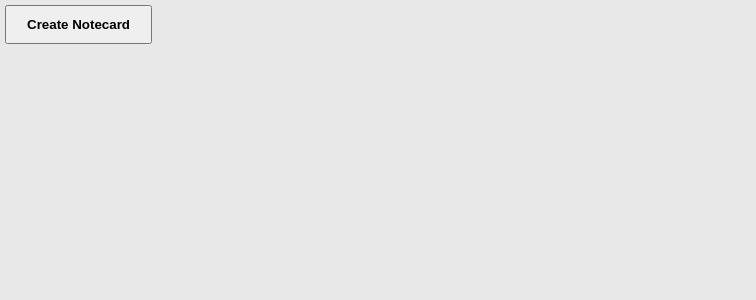
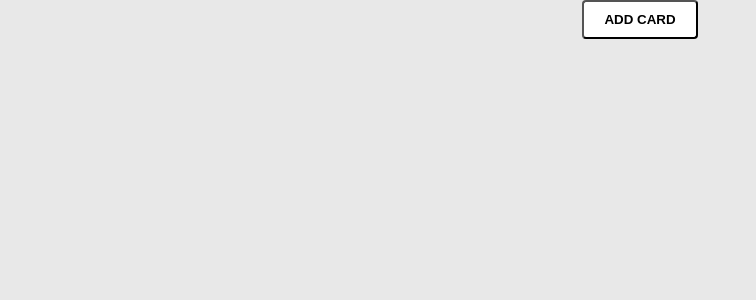
Before and after one commit to kishankarthi7/React-grid-notecard, a React (Create React App) app: page / in a window 1280 px wide. Shown: the top 300 px of the page, without its empty margins (0-756 px from the left). Built offline with nearby package versions, Linux system fonts and the light colour scheme.

Commit message:
adding cards dynamically

```diff
--- a/src/App.js
+++ b/src/App.js
@@ -1,10 +1,65 @@
 import React from 'react';
 import './App.css';
-import NoteApp from './components/NoteApp';
+import AddCard from './components/working/AddCard';
+import MainGrid from './components/working/MainGrid';
 
 class App extends React.Component {
+  constructor(props) {
+    super(props);
+    this.state = {
+      numberOfItems: 0,
+      items: [],
+    };
+  }
+
+  addCard = () => {
+    this.addNumberOfItems();
+    this.addItems();
+  };
+
+  addNumberOfItems = () => {
+    this.setState(state => {
+      return {
+        numberOfItems: state.numberOfItems + 1,
+      };
+    });
+  };
+
+  addItems = () => {
+    const valueOfNumberOfItems = this.state.numberOfItems;
+    this.setState(prevState => {
+      return {
+        items: [...prevState.items, [valueOfNumberOfItems]],
+      };
+    });
+  };
+
+  deleteCard = id => {
+    this.deleteNumberOfItems(id);
+    this.deleteItems(id);
+  };
+
+  deleteNumberOfItems = id => {
+    this.setState(state => {
+      return {
+        numberOfItems: state.numberOfItems - 1,
+      };
+    });
+  };
+
+  deleteItems = id => {
+    this.setState(prevState => ({
+      items: prevState.items.filter(el => el !== id),
+    }));
+  };
+
   render() {
-    return <NoteApp />;
+    return (
+      <div className="App">
+        <AddCard addCardMethod={this.addCard} />
+        <MainGrid deleteCardMethod={this.deleteCard} items={this.state.items} />
+      </div>
+    );
   }
 }
 
--- /dev/null
+++ b/src/components/working/AddCard.js
@@ -0,0 +1,22 @@
+import React from 'react';
+
+class AddCard extends React.Component {
+  handleAddCardOnclick = () => {
+    this.props.addCardMethod();
+  };
+
+  render() {
+    return (
+      <div className="add-card">
+        <button
+          className="button addcard-button"
+          onClick={this.handleAddCardOnclick}
+        >
+          ADD CARD
+        </button>
+      </div>
+    );
+  }
+}
+
+export default AddCard;
--- /dev/null
+++ b/src/components/working/Card.js
@@ -0,0 +1,38 @@
+import React from 'react';
+
+class Card extends React.Component {
+  state = { postTitle: '', postBody: '' };
+
+  handleClick = () => {
+    this.props.deleteCardMethod(this.props.id);
+  };
+
+  render() {
+    return (
+      <div className="note-card" data-grid={this.props.datagrid}>
+        <div className="note-header">
+          <h3>Notes</h3>
+          <input
+            type="text"
+            placeholder="Post the Note"
+            value={this.state.postTitle}
+            onChange={event => this.setState({ postTitle: event.target.value })}
+          />
+        </div>
+
+        <div className="field">
+          <textarea
+            rows="6"
+            className="note-content"
+            placeholder="Note to self..."
+          ></textarea>
+        </div>
+        <button className="button" onClick={this.handleClick}>
+          DELETE
+        </button>
+      </div>
+    );
+  }
+}
+
+export default Card;
--- /dev/null
+++ b/src/components/working/MainGrid.js
@@ -0,0 +1,17 @@
+import React from 'react';
+import MyResponsiveGrid from './MyResponsiveGrid';
+
+class MainGrid extends React.Component {
+  render() {
+    return (
+      <div className="Main-grid">
+        <MyResponsiveGrid
+          deleteCardMethod={this.props.deleteCardMethod}
+          items={this.props.items}
+        />
+      </div>
+    );
+  }
+}
+
+export default MainGrid;
--- /dev/null
+++ b/src/components/working/MyResponsiveGrid.js
@@ -0,0 +1,72 @@
+import React from 'react';
+import '../../../node_modules/react-resizable/css/styles.css';
+import '../../../node_modules/react-grid-layout/css/styles.css';
+import RGL, { WidthProvider } from 'react-grid-layout';
+import Card from './Card';
+
+const ReactGridLayout = WidthProvider(RGL);
+
+class MyResponsiveGrid extends React.Component {
+  constructor(props) {
+    super(props);
+
+    const layout = this.generateLayout(this.props.items);
+    this.state = { layout };
+  }
+
+  generateLayout = arr => {
+    return arr.map((item, index) => {
+      return {
+        i: index.toString(),
+        x: index,
+        y: Math.floor(index / 3),
+        w: 1,
+        h: 1,
+      };
+    });
+  };
+
+  static defaultProps = {
+    className: 'layout',
+    isDraggable: false,
+    isResizable: false,
+    items: 50,
+    cols: 12,
+    rowHeight: 330,
+    onLayoutChange: function() {},
+  };
+
+  generateDOM = () => {
+    return this.props.items.map(i => {
+      return (
+        <div key={i} className="grid-items card">
+          <Card deleteCardMethod={this.props.deleteCardMethod} id={i} />
+        </div>
+      );
+    });
+  };
+
+  onLayoutChange = layout => {
+    this.props.onLayoutChange(layout);
+  };
+
+  render() {
+    // {lg: layout1, md: layout2, ...}
+
+    return (
+      <ReactGridLayout
+        className="layout"
+        breakpoints={{ lg: 1200, md: 996, sm: 768, xs: 480, xxs: 0 }}
+        cols={4}
+        rowHeight={312}
+        width={1200}
+        layout={this.state.layout}
+        onLayoutChange={this.onLayoutChange}
+      >
+        {this.generateDOM()}
+      </ReactGridLayout>
+    );
+  }
+}
+
+export default MyResponsiveGrid;
--- a/src/index.css
+++ b/src/index.css
@@ -61,3 +61,71 @@ body {
 .grid {
   margin: 5px;
 }
+body {
+  margin: 0;
+  height: 100vh;
+  width: 100vw;
+}
+
+code {
+  font-family: source-code-pro, Menlo, Monaco, Consolas, 'Courier New',
+    monospace;
+}
+
+.container {
+  width: 100vw;
+  height: 100vh;
+}
+
+.note-card {
+  box-sizing: border-box;
+  border: 1px solid black;
+  width: 100%;
+  height: 310px;
+  padding: 20px;
+}
+
+textarea {
+  width: 100%;
+}
+
+.note-header {
+  width: 100%;
+}
+.note-content {
+  width: 100%;
+}
+
+body {
+  background-color: #e8e8e8;
+}
+
+#map {
+  margin-top: 20px;
+  width: 85%;
+  height: 85%;
+  padding: 10px;
+  border: 1px solid black;
+}
+
+.map-container {
+  background-color: 1px solid gray;
+}
+
+.button {
+  background-color: #fff;
+
+  padding: 10px 20px;
+  border-radius: 4px;
+  color: 9dbdc6;
+  font-weight: bold;
+}
+
+.react-grid-item > .react-resizable-handle {
+  position: absolute;
+  width: 20px;
+  height: 20px;
+  bottom: 17px;
+  right: -3px;
+  cursor: se-resize;
+}
```
